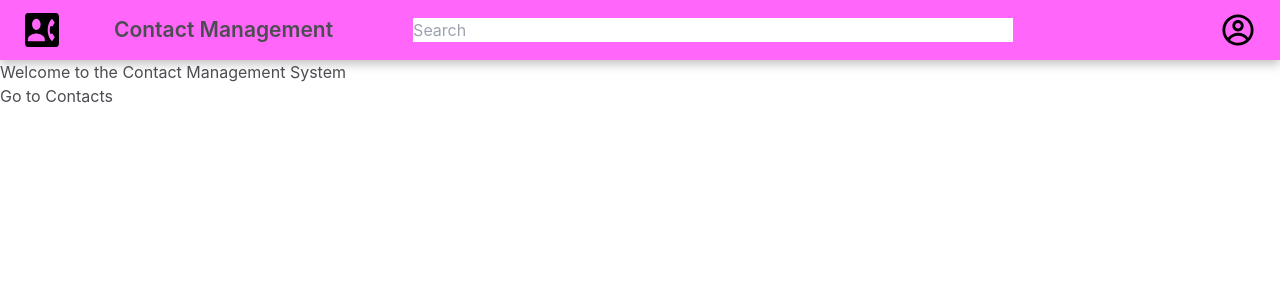
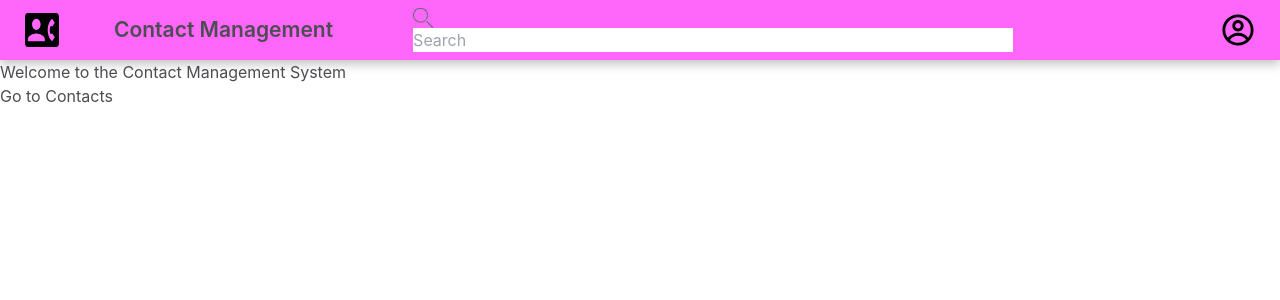
Before and after one commit to sudhirjadhav18/contact-nextjs, a Next.js app: page / in a window 1280 px wide. Shown: the top 300 px of the page. Built offline with nearby package versions, Linux system fonts and the light colour scheme.

Commit message:
Search UI

```diff
--- a/src/app/layout.tsx
+++ b/src/app/layout.tsx
@@ -3,6 +3,7 @@ import "./layout.css";
 import Image from 'next/image';
 import logo_icon from './assets/images/logo.svg';
 import profile_icon from './assets/images/profile.svg';
+import search_icon from './assets/images/search.svg';
 
 export default function RootLayout({
   children,
@@ -23,7 +24,22 @@ export default function RootLayout({
           </div>
           <h1 className="layout-header__text">Contact Management</h1>
           <div className="layout-header__search">
-            <input type="text" placeholder="Search" className="layout-header__search-input" />
+            <div className="relative">
+              <div className="absolute inset-y-0 left-0 pl-3 flex items-center pointer-events-none">
+                <Image
+                  src={search_icon}
+                  alt="Search"
+                  width={20}
+                  height={20}
+                  className="text-gray-500"
+                />
+              </div>
+              <input
+                type="text"
+                placeholder="Search"
+                className="layout-header__search-input pl-10 pr-4 py-2 w-full rounded-lg border border-gray-300 focus:outline-none focus:border-blue-500 focus:ring-1 focus:ring-blue-500"
+              />
+            </div>
           </div>
           <div className="layout-header__profile">
           <Image
```
Also changed, not shown: src/server/routes/contacts.js (+20 -8 lines), src/app/assets/images/search.svg (added).
